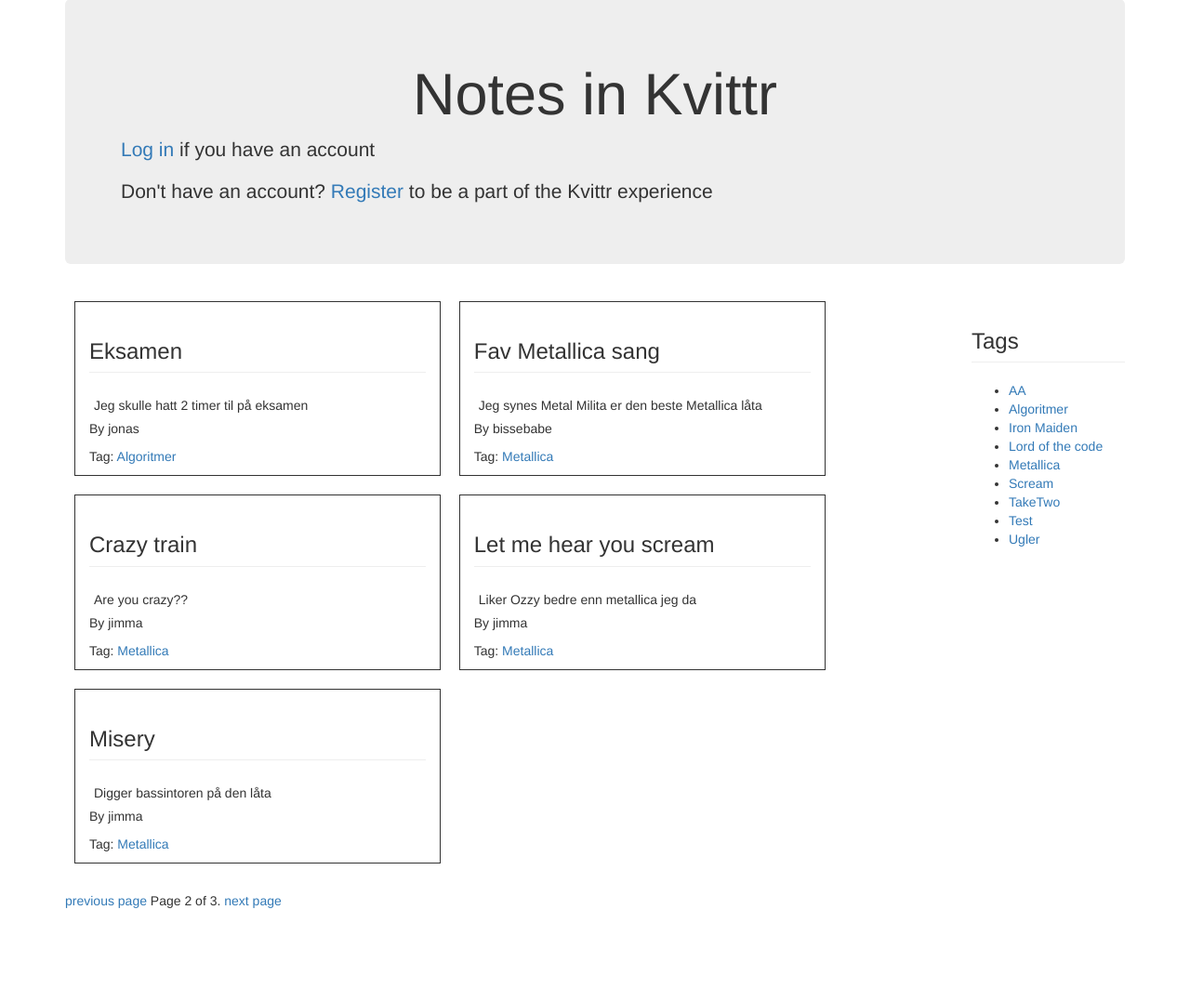
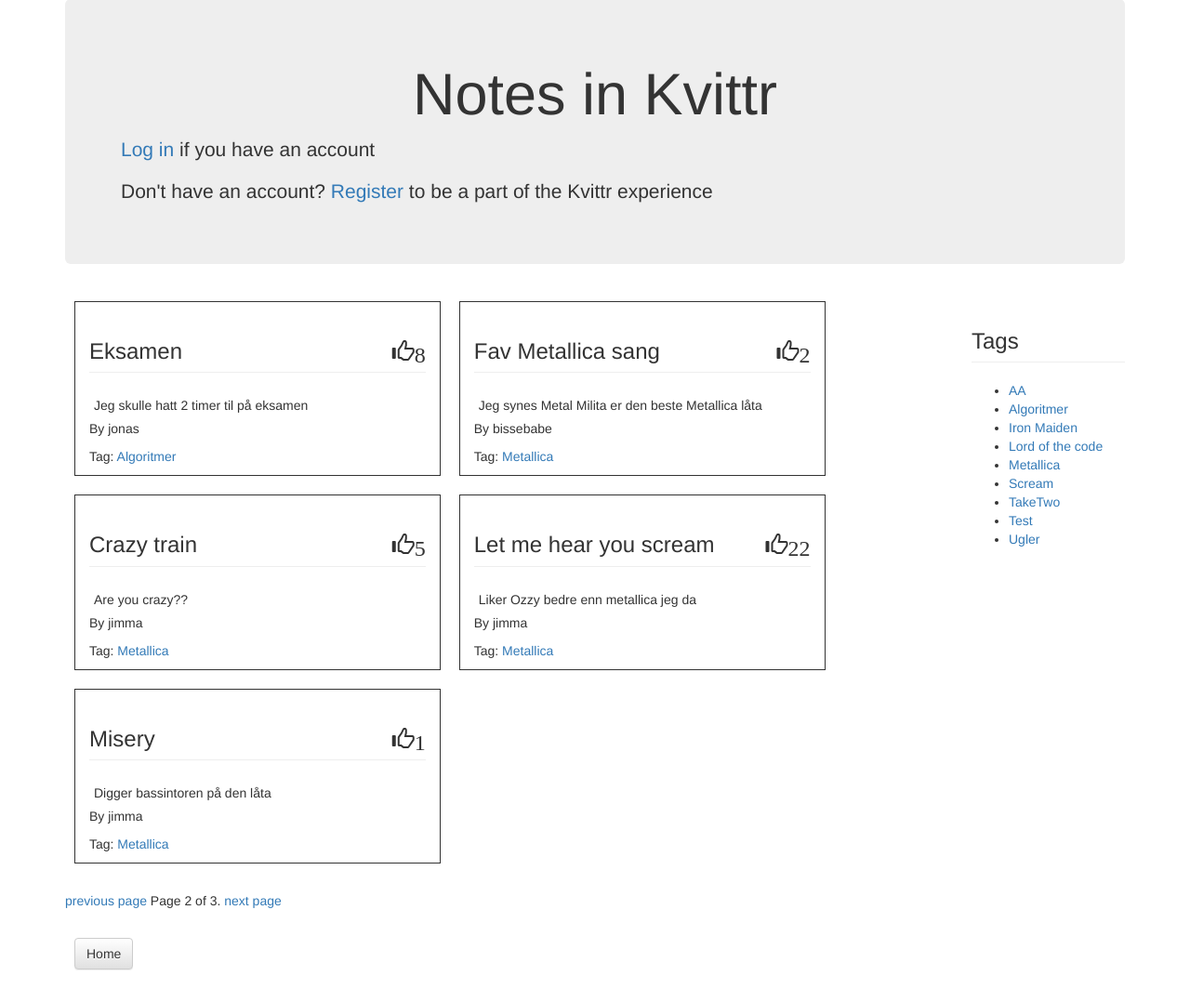
Before and after one commit to jimma1/harvsterOfNotes, a Django app: page /?page=2 in a window 1280 px wide. Shown: the part 216-1294 px from the top of the page at 93% size. Before the commit the page ends 1193 px from the top, so only its background shows below. Run offline with Django 3.2, Linux system fonts and the light colour scheme; data comes from the database, SQL or seed files in the repository; both versions use the stored data as it was after the commit; some libraries are stand-ins or nearby versions.

Commit message:
Displaying nr of likes on home back

```diff
--- a/kvittr/templates/home.html
+++ b/kvittr/templates/home.html
@@ -20,7 +20,10 @@
 		{% if notes%}
 			{% for note in notes %}
 				<div class="col-sm-5 border margin10">
-					<h3 class="page-header"> <a href="{% url 'notes:detailnote' %}?id={{note.id}}">{{ note.label }}</a></h3>
+					<h3 class="page-header">
+						<a href="{% url 'notes:detailnote' %}?id={{note.id}}">{{ note.label }}</a>
+						<span id="likes_{{ note.id }}" class="glyphicon glyphicon-thumbs-up pull-right">{{ note.num_likes }} </span>
+					</h3>
 					<div class="padding5">
 						<p>{{ note.body }}</p>
 					</div>
@@ -61,7 +64,9 @@
 		{% if notes%}
 			{% for note in notes %}
 				<div class="col-sm-5 border margin10" >
-					<h3 class="page-header"> {{ note.label }}</h3>
+					<h3 class="page-header"> {{ note.label }}
+						<span id="likes_{{ note.id }}" class="glyphicon glyphicon-thumbs-up pull-right">{{ note.num_likes }} </span>
+					</h3>
 					<div class="padding5">
 						{{ note.body }}
 					</div>
@@ -103,6 +108,9 @@
     {% endif %}
   </span><!-- end step links-->
 </div><!-- end pagination-->
+<div class="clear-both">
+	<a href="{% url 'home' %}" type="button" class="btn btn-default margin10">Home</a>
+</div>
 
 
 {% endblock pagecontent %}
```
Also changed, not shown: kvittr/db.sqlite3.
